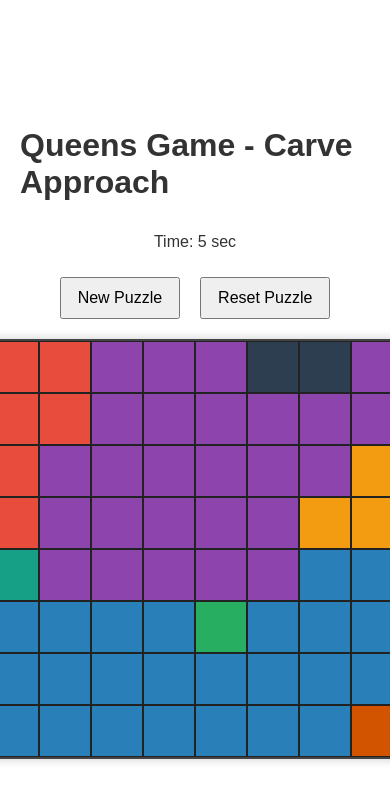
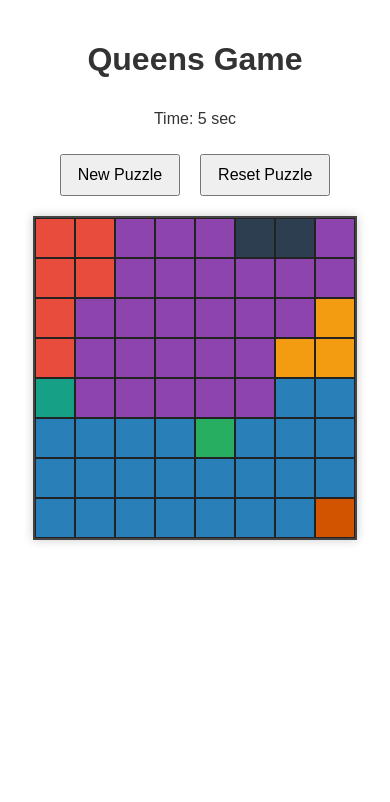
Before and after one commit to khaledbaghdadii/queensclone, a React (Create React App) app: page / in a window 390 px wide. Shown: the top 802 px of the page. Built offline with nearby package versions, Linux system fonts and the light colour scheme.

Commit message:
responsive on mobile

```diff
--- a/src/App.css
+++ b/src/App.css
@@ -5,8 +5,8 @@ body {
   margin: 0;
   padding: 0;
   font-family: sans-serif;
-  background-color: #fff; /* White page background */
-  color: #333; /* Dark text for general UI */
+  background-color: #fff; /* White background */
+  color: #333;
   height: 100%;
 }
 
@@ -15,12 +15,14 @@ body {
   display: flex;
   flex-direction: column;
   align-items: center;
-  justify-content: center;
+  justify-content: start;
   padding: 20px;
+  box-sizing: border-box;
 }
 
 h1 {
   margin-bottom: 16px;
+  text-align: center;
 }
 
 .button-bar {
@@ -34,11 +36,11 @@ h1 {
   cursor: pointer;
 }
 
+/* Board styling */
 .board-container {
   display: inline-block;
   border: 2px solid #444;
   box-shadow: 0 0 10px rgba(0, 0, 0, 0.2);
-  margin-bottom: 20px;
 }
 
 .board-row {
@@ -46,8 +48,18 @@ h1 {
 }
 
 .cell {
+  /*
+    Use flexible sizing so it shrinks on small screens.
+    min-width, max-width, and some approach to keep it from getting too big or too small.
+  */
+  flex: 0 0 auto;
   width: 50px;
   height: 50px;
+  min-width: 40px;
+  min-height: 40px;
+  max-width: 60px;
+  max-height: 60px;
+
   display: flex;
   align-items: center;
   justify-content: center;
@@ -55,13 +67,29 @@ h1 {
   font-size: 1.4rem;
   font-weight: bold;
   cursor: pointer;
+  box-sizing: border-box;
 }
 
 .cell:hover {
   opacity: 0.8;
 }
 
-/* Modal overlay for solved message */
+/*
+  A media query for narrower screens (e.g. max-width: 600px).
+  We'll reduce the cell size a bit more.
+*/
+@media (max-width: 600px) {
+  .cell {
+    width: 40px;
+    height: 40px;
+    min-width: 30px;
+    min-height: 30px;
+    max-width: 40px;
+    max-height: 40px;
+  }
+}
+
+/* Modal for solve screen */
 .modal-backdrop {
   position: fixed;
   top: 0;
--- a/src/App.js
+++ b/src/App.js
@@ -2,28 +2,45 @@ import React, { useState, useEffect, useRef } from "react";
 import "./App.css";
 
 /**
- * A carefully curated set of 8 distinct colors from a darker/brighter palette
- * so that each is clearly different. The background is white,
- * so these colors pop. We avoid multiple purples or very close hues.
+ * A color map of 8 distinct dark/strong colors for use on a white page.
  */
 const regionColorMap = {
-  1: "#2c3e50", // dark bluish gray
-  2: "#e74c3c", // red
-  3: "#8e44ad", // purple
-  4: "#f39c12", // orange
-  5: "#16a085", // teal
-  6: "#27ae60", // green
-  7: "#2980b9", // blue
-  8: "#d35400", // dark orange
+  1: "#2c3e50",
+  2: "#e74c3c",
+  3: "#8e44ad",
+  4: "#f39c12",
+  5: "#16a085",
+  6: "#27ae60",
+  7: "#2980b9",
+  8: "#d35400",
   9: "#34495e", // fallback if needed
 };
 
-/* ==========================================
-   1) PLACE 8 NON-ADJACENT QUEENS
-========================================== */
+/* ==============================
+   Crown SVG Component
+   ============================== */
+function CrownSVG({ color = "#FFF", size = "1em" }) {
+  // This is a lightweight SVG crown. You can tweak paths or use a more detailed version.
+  return (
+    <svg
+      width={size}
+      height={size}
+      viewBox="0 0 512 512"
+      fill={color}
+      xmlns="http://www.w3.org/2000/svg"
+    >
+      <path d="M98.67 162.64L65 348.49h382l-33.67-185.85L320.7 252l-55.61-120.57L209.49 252l-110.82-89.36zm0 0" />
+      <path d="M65 382.49v44c0 8.28 6.72 15 15 15h352c8.28 0 15-6.72 15-15v-44H65z" />
+    </svg>
+  );
+}
+
+/* ==============================
+   1) Place 8 Non-Adjacent Queens
+   ============================== */
 function place8NonAdjacentQueens() {
   const board = Array.from({ length: 8 }, () => Array(8).fill(""));
-  // randomize columns for each row
+  // Shuffle columns for each row, so we place queens randomly
   const columnsForRow = Array.from({ length: 8 }, () =>
     shuffle([0, 1, 2, 3, 4, 5, 6, 7])
   );
@@ -45,15 +62,15 @@ function place8NonAdjacentQueens() {
 }
 
 function isSafeRowColAdj(board, row, col) {
-  // row check
+  // row
   for (let c = 0; c < 8; c++) {
     if (board[row][c] === "Q") return false;
   }
-  // column check
+  // col
   for (let r = 0; r < 8; r++) {
     if (board[r][col] === "Q") return false;
   }
-  // adjacency (including diagonals)
+  // adjacency (8 directions)
   const directions = [
     [-1, -1],
     [-1, 0],
@@ -65,7 +82,7 @@ function isSafeRowColAdj(board, row, col) {
     [1, 1],
   ];
   for (let [dr, dc] of directions) {
-    const rr = row + dr,
+    let rr = row + dr,
       cc = col + dc;
     if (rr >= 0 && rr < 8 && cc >= 0 && cc < 8) {
       if (board[rr][cc] === "Q") return false;
@@ -74,7 +91,7 @@ function isSafeRowColAdj(board, row, col) {
   return true;
 }
 
-/** Shuffle array in-place. */
+/** Fisher-Yates shuffle in-place. */
 function shuffle(arr) {
   for (let i = arr.length - 1; i > 0; i--) {
     const j = Math.floor(Math.random() * (i + 1));
@@ -83,15 +100,15 @@ function shuffle(arr) {
   return arr;
 }
 
-/* ==========================================
-   2) CARVE REGIONS AROUND EACH QUEEN
-========================================== */
+/* ==============================
+   2) Carve 8 Contiguous Regions (Naive BFS)
+   ============================== */
 function buildRegionsFromQueens(solutionBoard) {
   const regionColors = Array.from({ length: 8 }, () => Array(8).fill(0));
+  const seeds = [];
   let regionID = 1;
-  const seeds = [];
 
-  // each queen => BFS seed
+  // Mark each queen cell as the seed for that region
   for (let r = 0; r < 8; r++) {
     for (let c = 0; c < 8; c++) {
       if (solutionBoard[r][c] === "Q") {
@@ -102,6 +119,7 @@ function buildRegionsFromQueens(solutionBoard) {
     }
   }
 
+  // Multi-source BFS expansions
   const queue = [...seeds];
   while (queue.length > 0) {
     const idx = Math.floor(Math.random() * queue.length);
@@ -115,9 +133,11 @@ function buildRegionsFromQueens(solutionBoard) {
       }
     }
   }
+
   return regionColors;
 }
 
+/** Orth neighbors. */
 function getOrthNeighbors(r, c) {
   const dirs = [
     [-1, 0],
@@ -136,23 +156,23 @@ function getOrthNeighbors(r, c) {
   return res;
 }
 
-/* ==========================================
-   3) CHECK UNIQUENESS
-========================================== */
+/* ==============================
+   3) Check if Puzzle is Unique
+   ============================== */
 function hasUniqueSolution(regionColors) {
+  // Start empty
   const emptyBoard = Array.from({ length: 8 }, () => Array(8).fill(""));
   const found = { count: 0 };
   countAllSolutions(emptyBoard, regionColors, 0, found);
   return found.count === 1;
 }
 
-/** row-based solver with region/adjacency checks. */
 function countAllSolutions(board, regionColors, row = 0, found = { count: 0 }) {
   if (row === 8) {
     found.count++;
     return;
   }
-  if (found.count >= 2) return;
+  if (found.count >= 2) return; // stop if >1 solutions
 
   for (let col = 0; col < 8; col++) {
     if (board[row][col] === "") {
@@ -187,13 +207,13 @@ function isSafePuzzle(board, row, col, regionColors) {
     [1, 1],
   ];
   for (let [dr, dc] of directions) {
-    const rr = row + dr,
+    let rr = row + dr,
       cc = col + dc;
     if (rr >= 0 && rr < 8 && cc >= 0 && cc < 8) {
       if (board[rr][cc] === "Q") return false;
     }
   }
-  // region uniqueness
+  // region
   const regID = regionColors[row][col];
   for (let rr = 0; rr < 8; rr++) {
     for (let cc = 0; cc < 8; cc++) {
@@ -205,28 +225,32 @@ function isSafePuzzle(board, row, col, regionColors) {
   return true;
 }
 
-/* ==========================================
-   4) GENERATE PUZZLE ( up to X attempts )
-========================================== */
-function generateCarvedPuzzle(maxAttempts = 200) {
+/* ==============================
+   4) Generate Puzzle (up to 500 tries)
+   ============================== */
+function generateCarvedPuzzle() {
+  const maxAttempts = 500;
   for (let i = 0; i < maxAttempts; i++) {
     const solution = place8NonAdjacentQueens();
     if (!solution) continue;
+
     const regionColors = buildRegionsFromQueens(solution);
+    if (!regionColors) continue; // just in case
+
     if (hasUniqueSolution(regionColors)) {
       return regionColors;
     }
   }
-  return null;
+  return null; // fail
 }
 
-/* ==========================================
-   5) FIND CONFLICTS & CHECK SOLVED
-========================================== */
+/* ==============================
+   5) Conflict Checking & Win
+   ============================== */
 function findConflictCells(board, regionColors) {
   const conflictSet = new Set();
   const queens = [];
-
+  // gather all queens
   for (let r = 0; r < 8; r++) {
     for (let c = 0; c < 8; c++) {
       if (board[r][c] === "Q") {
@@ -235,6 +259,7 @@ function findConflictCells(board, regionColors) {
     }
   }
 
+  // compare each pair for row/col/region/adj adjacency
   for (let i = 0; i < queens.length; i++) {
     for (let j = i + 1; j < queens.length; j++) {
       const [r1, c1] = queens[i];
@@ -269,9 +294,7 @@ function isPuzzleSolved(board, regionColors) {
   let queenCount = 0;
   for (let r = 0; r < 8; r++) {
     for (let c = 0; c < 8; c++) {
-      if (board[r][c] === "Q") {
-        queenCount++;
-      }
+      if (board[r][c] === "Q") queenCount++;
     }
   }
   if (queenCount !== 8) return false;
@@ -280,24 +303,21 @@ function isPuzzleSolved(board, regionColors) {
   return conflicts.size === 0;
 }
 
-/* ==========================================
-   6) HELPER: FORMAT TIME mm:ss
-========================================== */
+/* ==============================
+   6) Format Time => "mm mins ss sec"
+   ============================== */
 function formatTime(totalSeconds) {
   const mins = Math.floor(totalSeconds / 60);
   const secs = totalSeconds % 60;
-  if (mins === 0) {
-    return `${secs} sec`;
-  }
-  // e.g. "1 min 4 sec" or "2 mins 10 sec"
+  if (mins === 0) return `${secs} sec`;
   const minLabel = mins === 1 ? "1 min" : `${mins} mins`;
   const secLabel = secs === 1 ? "1 sec" : `${secs} sec`;
   return `${minLabel} ${secLabel}`;
 }
 
-/* ==========================================
-   7) MAIN REACT APP
-========================================== */
+/* ==============================
+   7) MAIN APP
+   ============================== */
 function App() {
   const [regionColors, setRegionColors] = useState(null);
   const [userBoard, setUserBoard] = useState(
@@ -308,30 +328,52 @@ function App() {
   const [loading, setLoading] = useState(false);
   const [generationFailed, setGenerationFailed] = useState(false);
 
+  // Keep track if the puzzle is finished so we don't re-open modal
+  const [gameFinished, setGameFinished] = useState(false);
+
   // Timer
   const [timeElapsed, setTimeElapsed] = useState(0);
   const intervalRef = useRef(null);
 
-  // Modal if solved
+  // Modal for solved puzzle
   const [solvedModalOpen, setSolvedModalOpen] = useState(false);
 
-  // On mount, generate puzzle
+  // On mount => generate puzzle
   useEffect(() => {
     handleNewPuzzle();
     // eslint-disable-next-line
   }, []);
 
-  // Start/stop timer
+  // Recalc conflicts
   useEffect(() => {
-    // If puzzle is loaded & not solved => run timer
-    if (regionColors && !loading && !solvedModalOpen) {
+    if (!loading && regionColors) {
+      const conflicts = findConflictCells(userBoard, regionColors);
+      setConflictCells(conflicts);
+    }
+  }, [userBoard, regionColors, loading]);
+
+  // Check solved
+  useEffect(() => {
+    if (!loading && regionColors && !gameFinished) {
+      // Only check if we haven't finished before
+      if (isPuzzleSolved(userBoard, regionColors)) {
+        setSolvedModalOpen(true);
+        setGameFinished(true); // Mark puzzle as finished => won't re-show
+      }
+    }
+  }, [userBoard, regionColors, loading, gameFinished]);
+
+  // Timer start/stop
+  useEffect(() => {
+    if (regionColors && !loading && !solvedModalOpen && !gameFinished) {
+      // Start or continue timer
       if (!intervalRef.current) {
         intervalRef.current = setInterval(() => {
           setTimeElapsed((t) => t + 1);
         }, 1000);
       }
     } else {
-      // pause the timer
+      // Stop
       if (intervalRef.current) {
         clearInterval(intervalRef.current);
         intervalRef.current = null;
@@ -342,21 +384,8 @@ function App() {
         clearInterval(intervalRef.current);
       }
     };
-  }, [regionColors, loading, solvedModalOpen]);
+  }, [regionColors, loading, solvedModalOpen, gameFinished]);
 
-  // recalc conflicts
-  useEffect(() => {
-    if (!loading && regionColors) {
-      const conflicts = findConflictCells(userBoard, regionColors);
-      setConflictCells(conflicts);
-
-      if (isPuzzleSolved(userBoard, regionColors)) {
-        setSolvedModalOpen(true);
-      }
-    }
-  }, [userBoard, regionColors, loading]);
-
-  // generate puzzle
   function handleNewPuzzle() {
     setLoading(true);
     setGenerationFailed(false);
@@ -364,39 +393,44 @@ function App() {
     setUserBoard(Array.from({ length: 8 }, () => Array(8).fill("")));
     setConflictCells(new Set());
     setSolvedModalOpen(false);
+    setGameFinished(false);
     setTimeElapsed(0);
 
     setTimeout(() => {
-      const puzzle = generateCarvedPuzzle(200);
+      const puzzle = generateCarvedPuzzle(); // up to 500 tries
       if (!puzzle) {
         setGenerationFailed(true);
       } else {
         setRegionColors(puzzle);
       }
       setLoading(false);
-    }, 100);
+    }, 50);
   }
 
-  // reset puzzle => same regionColors
   function handleResetPuzzle() {
     if (!loading && regionColors) {
       setUserBoard(Array.from({ length: 8 }, () => Array(8).fill("")));
       setConflictCells(new Set());
       setSolvedModalOpen(false);
+      setGameFinished(false);
       setTimeElapsed(0);
     }
   }
 
-  // cell click => cycle
+  /** Cell click => cycle "" -> "X" -> "Q" -> "" */
   function handleCellClick(r, c) {
     if (loading || !regionColors) return;
     setUserBoard((prev) => {
       const copy = prev.map((row) => [...row]);
       const cur = copy[r][c];
       let next = "";
-      if (cur === "") next = "X";
-      else if (cur === "X") next = "Q";
-      else if (cur === "Q") next = "";
+      if (cur === "") {
+        next = "X";
+      } else if (cur === "X") {
+        next = "Q";
+      } else if (cur === "Q") {
+        next = "";
+      }
       copy[r][c] = next;
       return copy;
     });
@@ -409,11 +443,11 @@ function App() {
   if (loading || !regionColors) {
     return (
       <div className="game-container">
-        <h1>Queens Game (Generating...)</h1>
-        {loading && <p>Trying up to 200 attempts. Please wait...</p>}
+        <h1>Queens Game</h1>
+        {loading && <p>Generating puzzle (up to 500 tries). Please wait...</p>}
         {generationFailed && (
           <>
-            <p>Could not generate a puzzle after many tries.</p>
+            <p>Could not generate puzzle after many tries.</p>
             <button onClick={handleNewPuzzle}>Try Again</button>
           </>
         )}
@@ -421,10 +455,10 @@ function App() {
     );
   }
 
-  // puzzle ready
+  // puzzle is ready
   return (
     <div className="game-container">
-      <h1>Queens Game - Carve Approach</h1>
+      <h1>Queens Game</h1>
       <p>Time: {formatTime(timeElapsed)}</p>
 
       <div className="button-bar">
@@ -442,14 +476,13 @@ function App() {
               const cellKey = `${rIdx},${cIdx}`;
               const inConflict = conflictCells.has(cellKey);
 
-              // Set different styles for "X" vs "Q"
-              let displayVal = val;
-              let textStyle = { color: "#FFF" };
+              let content = null;
               if (val === "Q") {
-                displayVal = "♛";
-                textStyle = { color: "#FFF" };
+                // Render the fancy Crown
+                content = <CrownSVG color="#FFF" size="1.5em" />;
               } else if (val === "X") {
-                textStyle = { color: "#FFD700" }; // gold for "X"
+                // Show "X" in gold
+                content = <span style={{ color: "#FFD700" }}>X</span>;
               }
 
               const cellStyle = {
@@ -464,7 +497,7 @@ function App() {
                   style={cellStyle}
                   onClick={() => handleCellClick(rIdx, cIdx)}
                 >
-                  <span style={textStyle}>{displayVal}</span>
+                  {content}
                 </div>
               );
             })}
```
